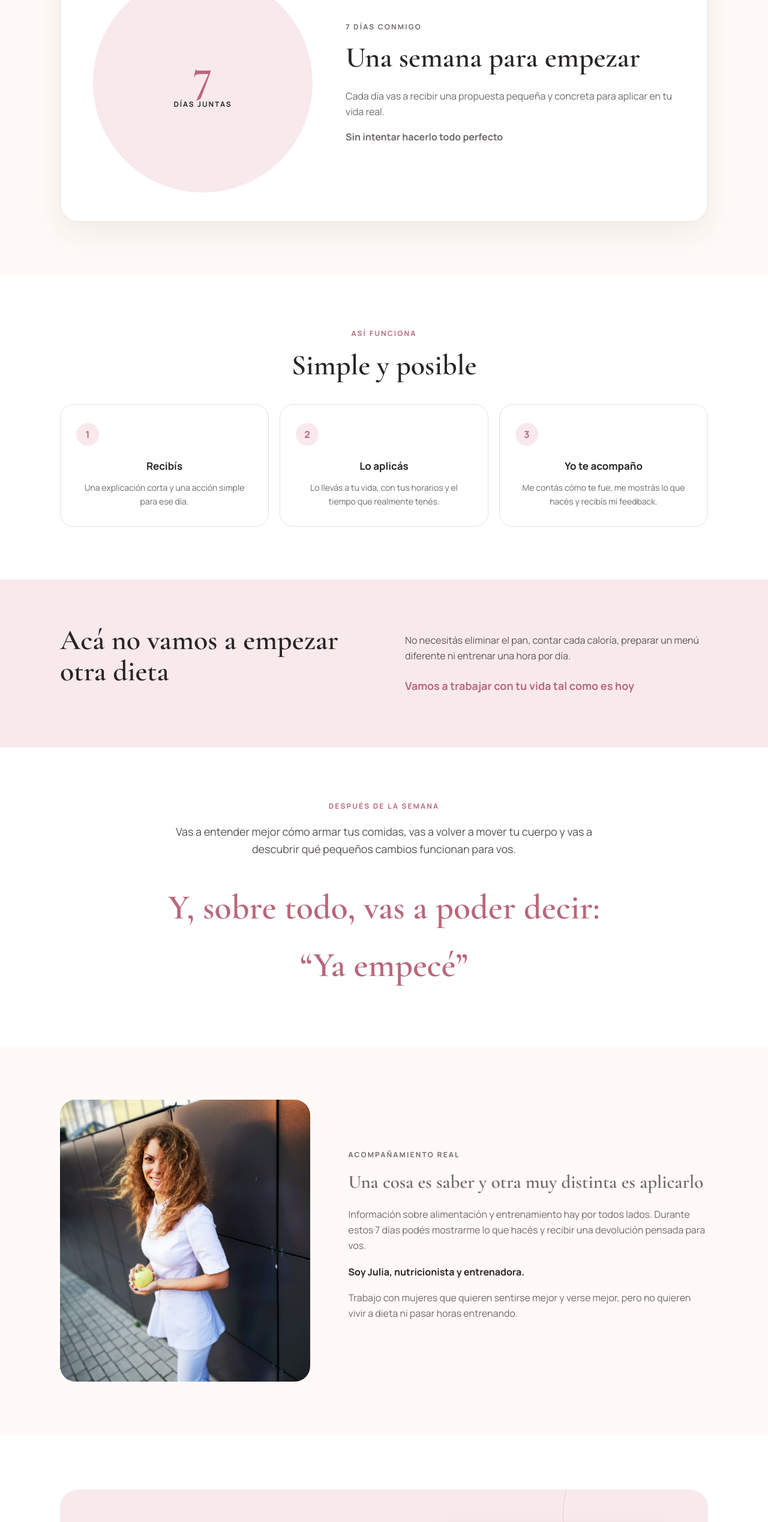
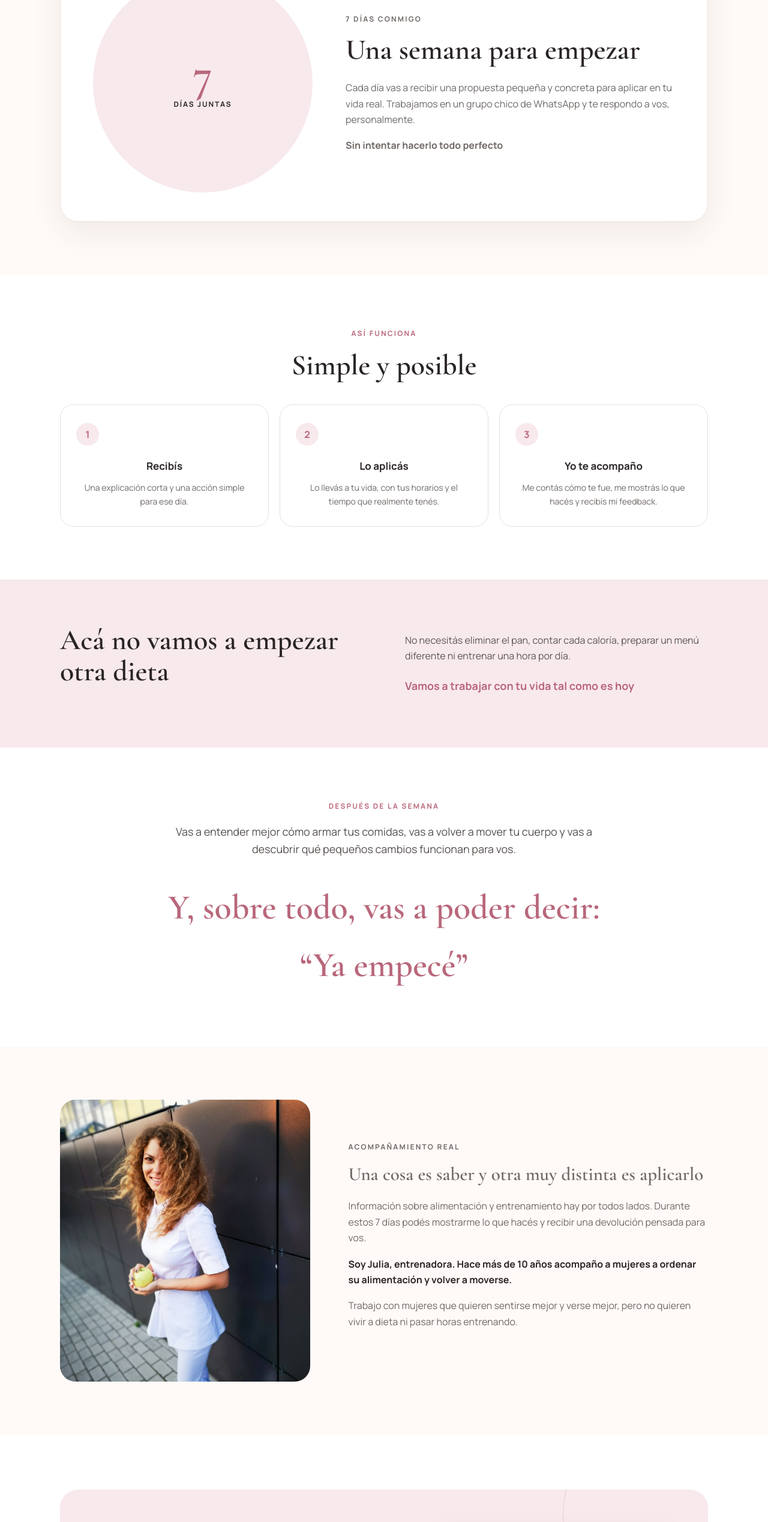
Before and after one commit to dulcedefita/7dias, a plain HTML site: page index.html in a window 1280 px wide. Shown: the part 1560-4097 px from the top of the page at 60% size. Drawn offline with nearby package versions, Linux system fonts and the light colour scheme.

Commit message:
Add files via upload

```diff
--- a/index.html
+++ b/index.html
@@ -51,7 +51,7 @@
         <div class="product-copy">
           <p class="eyebrow">7 días conmigo</p>
           <h2 class="section-title">Una semana para empezar</h2>
-          <p>Cada día vas a recibir una propuesta pequeña y concreta para aplicar en tu vida real.</p>
+          <p>Cada día vas a recibir una propuesta pequeña y concreta para aplicar en tu vida real. Trabajamos en un grupo chico de WhatsApp y te respondo a vos, personalmente.</p>
           <p><strong>Sin intentar hacerlo todo perfecto</strong></p>
         </div>
       </div>
@@ -86,12 +86,12 @@
 
     <section class="about">
       <div class="wrap about-grid">
-        <div class="about-photo"><img src="julia.JPG" alt="Julia, nutricionista y entrenadora" onerror="this.style.display='none'"></div>
+        <div class="about-photo"><img src="julia.JPG" alt="Julia, entrenadora" onerror="this.style.display='none'"></div>
         <div class="about-copy">
           <p class="eyebrow">Acompañamiento real</p>
           <p class="quote">Una cosa es saber y otra muy distinta es aplicarlo</p>
           <p>Información sobre alimentación y entrenamiento hay por todos lados. Durante estos 7 días podés mostrarme lo que hacés y recibir una devolución pensada para vos.</p>
-          <p class="name">Soy Julia, nutricionista y entrenadora.</p>
+          <p class="name">Soy Julia, entrenadora. Hace más de 10 años acompaño a mujeres a ordenar su alimentación y volver a moverse.</p>
           <p>Trabajo con mujeres que quieren sentirse mejor y verse mejor, pero no quieren vivir a dieta ni pasar horas entrenando.</p>
         </div>
       </div>
@@ -108,11 +108,11 @@
           <div class="price-label">Tu semana conmigo</div>
           <div class="price">$15.000 <small>ARS</small></div>
           <a class="btn" href="https://wa.me/5491133583757?text=Hola%2C%20Julia!%20Quiero%20sumarme%20a%207%20d%C3%ADas%20con%20vos" target="_blank" rel="noopener" aria-label="Escribirle a Julia por WhatsApp para sumarme">QUIERO SUMARME</a>
-          <p class="micro">Al tocar el botón vas a escribirle directamente a Julia por WhatsApp.</p>
+          <p class="micro">Al tocar el botón vas a escribirle directamente a Julia por WhatsApp. Grupos chicos, con inicio cada semana.</p>
         </div>
       </div>
     </section>
   </main>
-  <footer><div class="wrap">© Julia · Nutricionista y entrenadora</div></footer>
+  <footer><div class="wrap">© Julia · Entrenadora</div></footer>
 </body>
 </html>
```
